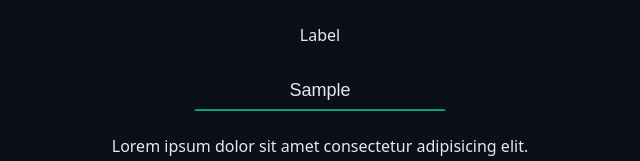
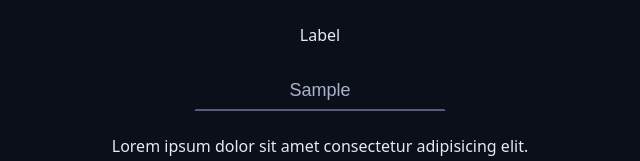
Before and after one commit to rodirodrigorodrigues/chronos-podomoro-vue, a Vue app: page / in a window 1280 px wide. Both pictures are taken after typing "Sample" into the empty fields and a click on the button "Iniciar nova tarefa". Shown: the part 549-710 px from the top of the page, without its empty margins (320-960 px from the left). Built offline with nearby package versions, Linux system fonts and the light colour scheme.

Commit message:
feat: add logic to show init task button or stop task button

```diff
--- a/src/components/MainForm/MainForm.vue
+++ b/src/components/MainForm/MainForm.vue
@@ -1,6 +1,6 @@
 <script setup lang="ts">
 import { ref } from "vue";
-import { PlayCircleIcon } from "lucide-vue-next";
+import { PlayCircleIcon, StopCircleIcon } from "lucide-vue-next";
 import Cycles from "../Cycles/index";
 import DefaultButton from "../DefaultButton/index";
 import DefaultInput from "../DefaultInput/index";
@@ -35,13 +35,8 @@ function handleCreateNewTask(e: Event) {
 <template>
   <form class="form" @submit.prevent="handleCreateNewTask">
     <div class="formRow">
-      <DefaultInput
-        labelText="Label"
-        id="meuInput"
-        type="text"
-        placeholder="Digite algo"
-        v-model="taskName"
-      />
+      <DefaultInput labelText="Label" id="meuInput" type="text" placeholder="Digite algo" v-model="taskName"
+        :disabled="!!taskStore.activeTask" />
     </div>
     <div className="formRow">
       <p>Lorem ipsum dolor sit amet consectetur adipisicing elit.</p>
@@ -50,9 +45,16 @@ function handleCreateNewTask(e: Event) {
       <Cycles />
     </div>
     <div className="formRow">
-      <DefaultButton color="green">
-        <PlayCircleIcon />
-      </DefaultButton>
+      <template v-if="!taskStore.activeTask">
+        <DefaultButton aria-label="Iniciar nova tarefa" title="Iniciar nova tarefa" color="green">
+          <PlayCircleIcon />
+        </DefaultButton>
+      </template>
+      <template v-else>
+        <DefaultButton aria-label="Interromper tarefa" title="Interromper tarefa" color="red">
+          <StopCircleIcon />
+        </DefaultButton>
+      </template>
     </div>
   </form>
 </template>
```
